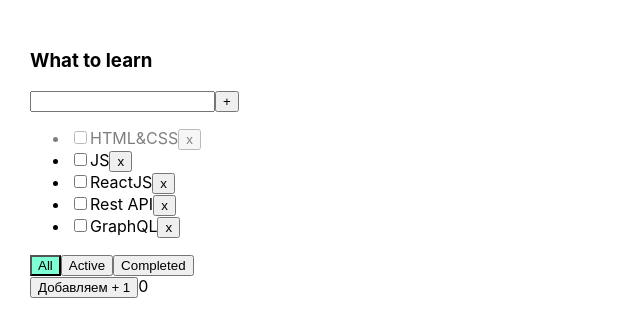
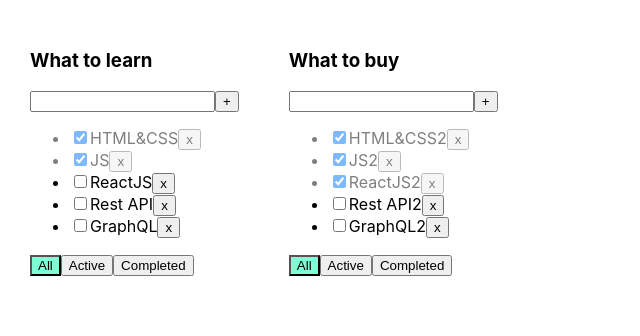
Before and after one commit to Nazaruk-D/ToDoList, a React (Create React App) app: page / in a window 1280 px wide. Shown: the top 336 px of the page, without its empty margins (0-640 px from the left). Built offline with nearby package versions, Linux system fonts and the light colour scheme.

Commit message:
Preparing for lesson

```diff
--- a/src/App.tsx
+++ b/src/App.tsx
@@ -1,4 +1,4 @@
-import React, {KeyboardEvent, useState} from 'react';
+import React, {useState} from 'react';
 import './App.css';
 import {Todolist} from './Todolist';
 import {v1} from 'uuid';
@@ -7,71 +7,110 @@ export type FilterValuesType = "all" | "active" | "completed";
 
 function App() {
 
+    type TodolistType = {
+        id: string
+        title: string
+        filter: FilterValuesType
+    }
 
-    let [tasks, setTasks] = useState([
+    let todolistID1 = v1();
+    let todolistID2 = v1();
+
+
+    let [todolist, setTodolist] = useState<Array<TodolistType>>([
+        {
+            id: todolistID1,
+            title: "What to learn",
+            filter: "all"
+        },
+        {
+            id: todolistID2,
+            title: "What to buy",
+            filter: "all"
+        }
+    ])
+
+    let [tasks, setTasks] = useState({
+        [todolistID1]: [
             {id: v1(), title: "HTML&CSS", isDone: true},
-        {id: v1(), title: "JS", isDone: false},
+            {id: v1(), title: "JS", isDone: true},
             {id: v1(), title: "ReactJS", isDone: false},
             {id: v1(), title: "Rest API", isDone: false},
             {id: v1(), title: "GraphQL", isDone: false},
-    ]);
+        ],
+        [todolistID2]: [
+            {id: v1(), title: "HTML&CSS2", isDone: true},
+            {id: v1(), title: "JS2", isDone: true},
+            {id: v1(), title: "ReactJS2", isDone: true},
+            {id: v1(), title: "Rest API2", isDone: false},
+            {id: v1(), title: "GraphQL2", isDone: false},
+        ]
+    });
 
-    function removeTask(id: string) {
-        let filteredTasks = tasks.filter(t => t.id != id);
-        setTasks(filteredTasks);
+    // let [filter, setFilter] = useState<FilterValuesType>("all");
+
+
+    function removeTask(todolistId: string, id: string) {
+        setTasks({...tasks, [todolistId]: tasks[todolistId].filter(el => el.id !== id)})
+        // let filteredTasks = tasks.filter(t => t.id != id);
+        // setTasks(filteredTasks);
     }
 
-    function addTask(title: string) {
-        let task = {id: v1(), title: title, isDone: false};
-        let newTasks = [task, ...tasks];
-        setTasks(newTasks);
-        counter++;
-        setCounter(counter);
-        console.log(counter)
+    function addTask(todolistId: string, title: string) {
+        let newTask = {id: v1(), title: title, isDone: false};
+        setTasks({...tasks, [todolistId]: [ newTask, ...tasks[todolistId]]})
+        // let task = {id: v1(), title: title, isDone: false};
+        // setTasks(newTasks);
     }
 
-    let [filter, setFilter] = useState<FilterValuesType>("all");
-
-    let tasksForTodolist = tasks;
-
-    if (filter === "active") {
-        tasksForTodolist = tasks.filter(t => !t.isDone);
-    }
-    if (filter === "completed") {
-        tasksForTodolist = tasks.filter(t => t.isDone);
+    function changeStatus(todolistId: string, taskId: string, isDone: boolean) {
+        setTasks({...tasks, [todolistId]:tasks[todolistId].map(el=> el.id === taskId ? {...el, isDone: isDone} : el)})
+        // let task = tasks.find(t => t.id === taskId);
+        // if (task) {
+        //     task.isDone = isDone;
+        // }
+        //
+        // setTasks([...tasks]);
     }
 
-    function changeFilter(value: FilterValuesType) {
-        setFilter(value);
+    function changeFilter(todolistId: string, value: FilterValuesType) {
+        setTodolist(todolist.map(el => el.id === todolistId ? {...el, filter: value} : el))
+        console.log(todolistId)
     }
 
-    function changeTask(id: string, isDone: boolean) {
-        let task = tasks.find(t => t.id === id);
-        if (task) {
-            task.isDone = isDone;
-            setTasks([...tasks]);
-        }
-    }
 
-    let [counter, setCounter] = useState<number>(0)
-
-    function addCount() {
-        counter++;
-        setCounter(counter);
-    }
+    // let tasksForTodolist = tasks;
+    //
+    // if (filter === "active") {
+    //     tasksForTodolist = tasks.filter(t => t.isDone === false);
+    // }
+    // if (filter === "completed") {
+    //     tasksForTodolist = tasks.filter(t => t.isDone === true);
+    // }
 
 
     return (
         <div className="App">
-            <Todolist title="What to learn"
+            {todolist.map(tl => {
+                let tasksForTodolist = tasks[tl.id];
+                if (tl.filter === "active") {
+                    tasksForTodolist = tasks[tl.id].filter(t => t.isDone === false);
+                }
+                if (tl.filter === "completed") {
+                    tasksForTodolist = tasks[tl.id].filter(t => t.isDone === true);
+                }
+                return <Todolist
+                    key={tl.id}
+                    todolistId={tl.id}
+                    title={tl.title}
                     tasks={tasksForTodolist}
                     removeTask={removeTask}
                     changeFilter={changeFilter}
                     addTask={addTask}
-                      changeTask={changeTask}
-                      filter={filter}
-                      addCount={addCount}
-                      counter={counter}/>
+                    changeTaskStatus={changeStatus}
+                    filter={tl.filter}
+                />
+            })}
         </div>
     );
 }
--- a/src/Todolist.tsx
+++ b/src/Todolist.tsx
@@ -10,13 +10,12 @@ type TaskType = {
 type PropsType = {
     title: string
     tasks: Array<TaskType>
-    removeTask: (taskId: string) => void
-    changeFilter: (value: FilterValuesType) => void
-    addTask: (title: string) => void
-    changeTask: (id: string, isDone: boolean) => void
-    filter: string
-    addCount: () => void
-    counter:number
+    removeTask: (todolistId: string, taskId: string) => void
+    changeFilter: (todolistId: string, value: FilterValuesType) => void
+    addTask: (todolistId: string, title: string) => void
+    changeTaskStatus: (todolistId: string, taskId: string, isDone: boolean) => void
+    filter: FilterValuesType
+    todolistId: string
 }
 
 export function Todolist(props: PropsType) {
@@ -24,13 +23,12 @@ export function Todolist(props: PropsType) {
     let [title, setTitle] = useState("")
     let [error, setError] = useState<string | null>(null)
 
-
     const addTask = () => {
         if (title.trim() !== "") {
-            props.addTask(title);
+            props.addTask(props.todolistId, title.trim());
             setTitle("");
         } else {
-            setError("Title is required")
+            setError("Title is required");
         }
     }
 
@@ -39,17 +37,15 @@ export function Todolist(props: PropsType) {
     }
 
     const onKeyPressHandler = (e: KeyboardEvent<HTMLInputElement>) => {
-        setError(null)
+        setError(null);
         if (e.charCode === 13) {
             addTask();
         }
     }
 
-    const onAllClickHandler = () => props.changeFilter("all");
-    const onActiveClickHandler = () => props.changeFilter("active");
-    const onCompletedClickHandler = () => props.changeFilter("completed");
-    const onChangeHandlerForCheckBox = (x: boolean, id: string) => props.changeTask(id, x)
-    const onClickAddCountHandler = () => props.addCount()
+    const onAllClickHandler = () => props.changeFilter(props.todolistId, "all");
+    const onActiveClickHandler = () => props.changeFilter(props.todolistId,"active");
+    const onCompletedClickHandler = () => props.changeFilter(props.todolistId,"completed");
 
 
     return <div>
@@ -58,6 +54,7 @@ export function Todolist(props: PropsType) {
             <input value={title}
                    onChange={onChangeHandler}
                    onKeyPress={onKeyPressHandler}
+                   className={error ? "error" : ""}
             />
             <button onClick={addTask}>+</button>
             {error && <div className="error-message">{error}</div>}
@@ -65,10 +62,15 @@ export function Todolist(props: PropsType) {
         <ul>
             {
                 props.tasks.map(t => {
-                    const onClickHandler = () => props.removeTask(t.id)
+                    const onClickHandler = () => props.removeTask(props.todolistId, t.id)
+                    const onChangeHandler = (e: ChangeEvent<HTMLInputElement>) => {
+                        props.changeTaskStatus(props.todolistId, t.id, e.currentTarget.checked);
+                    }
+
                     return <li key={t.id} className={t.isDone ? "is-done" : ""}>
                         <input type="checkbox"
-                               onChange={(e: ChangeEvent<HTMLInputElement>) => onChangeHandlerForCheckBox(e.currentTarget.checked, t.id)}/>
+                               onChange={onChangeHandler}
+                               checked={t.isDone}/>
                         <span>{t.title}</span>
                         <button onClick={onClickHandler}>x</button>
                     </li>
@@ -76,16 +78,12 @@ export function Todolist(props: PropsType) {
             }
         </ul>
         <div>
-            <button className={props.filter === "all" ? "active-filter" : ""} onClick={onAllClickHandler}>All</button>
-            <button className={props.filter === "active" ? "active-filter" : ""} onClick={onActiveClickHandler}>Active
-            </button>
-            <button className={props.filter === "completed" ? "active-filter" : ""}
-                    onClick={onCompletedClickHandler}>Completed
-            </button>
-            <div>
-                <button onClick={onClickAddCountHandler}>Добавляем + 1</button>
-                <span>{props.counter}</span>
-            </div>
+            <button className={props.filter === 'all' ? "active-filter" : ""}
+                    onClick={onAllClickHandler}>All</button>
+            <button className={props.filter === 'active' ? "active-filter" : ""}
+                onClick={onActiveClickHandler}>Active</button>
+            <button className={props.filter === 'completed' ? "active-filter" : ""}
+                onClick={onCompletedClickHandler}>Completed</button>
         </div>
     </div>
 }
```
Also changed, not shown: src/App.css (line endings or trailing spaces). Lines whose indentation alone changed are shown as unchanged.
